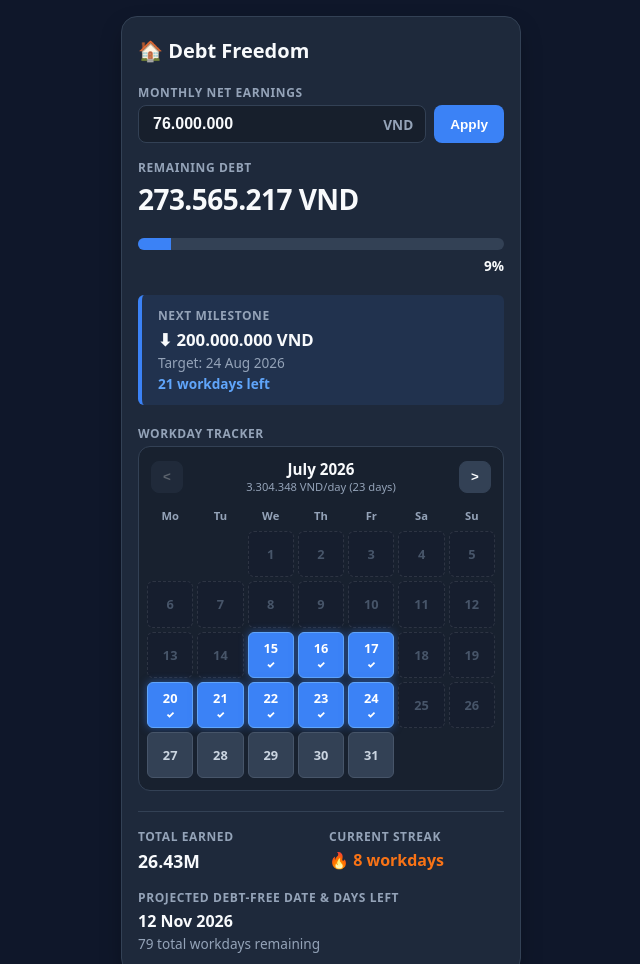
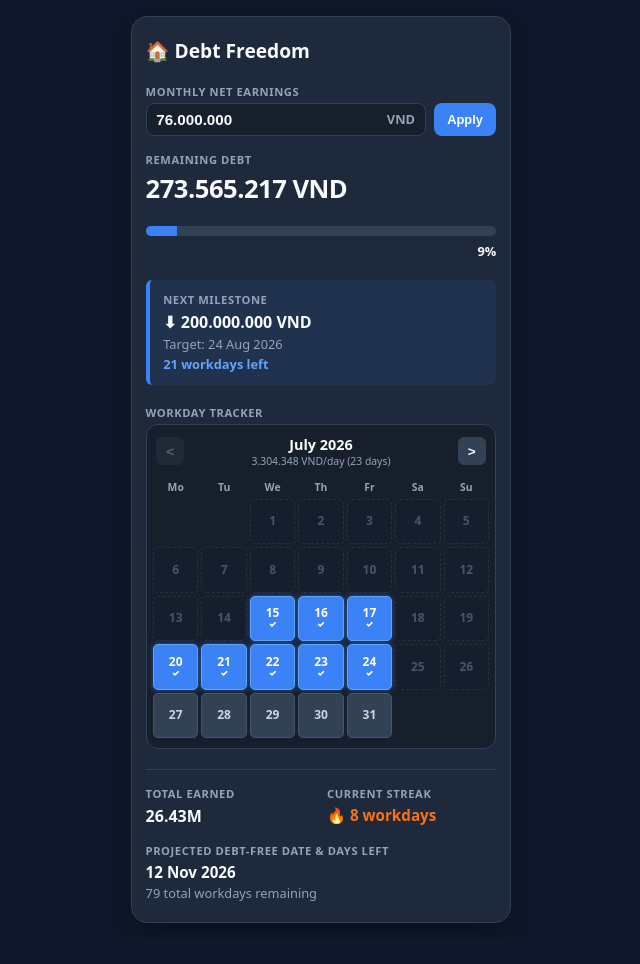
Before and after one commit to frystalizer/debt, a plain HTML site: page index.html in a window 1280 px wide. Shown: the top 964 px of the page, without its empty margins (319-959 px from the left). After the commit the page ends 939 px from the top, so only its background shows below. Drawn offline with Linux system fonts and the light colour scheme.

Commit message:
Refactor CSS styles in index.html
Updated various CSS styles for improved layout and appearance.

```diff
--- a/index.html
+++ b/index.html
@@ -19,7 +19,11 @@
       --border-color: #334155;
     }
 
-    * { box-sizing: border-box; }
+    * {
+      box-sizing: border-box;
+      margin: 0;
+      padding: 0;
+    }
 
     body {
       background-color: var(--bg-color);
@@ -27,23 +31,22 @@
       font-family: system-ui, -apple-system, BlinkMacSystemFont, 'Segoe UI', Roboto, sans-serif;
       display: flex;
       justify-content: center;
-      padding: 1rem 0.75rem;
-      margin: 0;
+      padding: 1rem 0.5rem;
     }
 
     .card {
       background-color: var(--card-bg);
       border: 1px solid var(--border-color);
       border-radius: 16px;
-      padding: 1.25rem 1rem;
+      padding: 1.25rem 0.85rem;
       width: 100%;
-      max-width: 400px;
+      max-width: 380px;
       box-shadow: 0 10px 25px -5px rgba(0, 0, 0, 0.4);
       overflow: hidden;
     }
 
     .header {
-      font-size: 1.25rem;
+      font-size: 1.2rem;
       font-weight: 700;
       margin-bottom: 1.25rem;
       display: flex;
@@ -54,7 +57,7 @@
     .section { margin-bottom: 1.25rem; }
 
     .label {
-      font-size: 0.75rem;
+      font-size: 0.7rem;
       color: var(--text-sub);
       text-transform: uppercase;
       letter-spacing: 0.05em;
@@ -74,7 +77,7 @@
       background-color: rgba(0, 0, 0, 0.25);
       border: 1px solid var(--border-color);
       border-radius: 8px;
-      padding: 0.5rem 0.75rem;
+      padding: 0.4rem 0.6rem;
       flex: 1;
       min-width: 0;
     }
@@ -83,7 +86,7 @@
       background: transparent;
       border: none;
       color: var(--text-main);
-      font-size: 1rem;
+      font-size: 0.95rem;
       font-weight: 700;
       width: 100%;
       outline: none;
@@ -92,7 +95,7 @@
     .input-container span {
       color: var(--text-sub);
       font-weight: 600;
-      font-size: 0.85rem;
+      font-size: 0.8rem;
     }
 
     .apply-btn {
@@ -100,9 +103,9 @@
       color: #ffffff;
       border: none;
       border-radius: 8px;
-      padding: 0 1rem;
+      padding: 0 0.85rem;
       font-weight: 700;
-      font-size: 0.85rem;
+      font-size: 0.8rem;
       cursor: pointer;
       transition: background-color 0.2s ease;
       flex-shrink: 0;
@@ -111,7 +114,7 @@
     .apply-btn:hover { background-color: #2563eb; }
 
     .value-large {
-      font-size: 1.75rem;
+      font-size: 1.6rem;
       font-weight: 800;
       letter-spacing: -0.02em;
       word-break: break-word;
@@ -121,8 +124,8 @@
 
     .progress-bar-bg {
       background-color: var(--border-color);
-      height: 12px;
-      border-radius: 6px;
+      height: 10px;
+      border-radius: 5px;
       overflow: hidden;
       margin-bottom: 0.4rem;
     }
@@ -137,38 +140,37 @@
     .progress-text {
       text-align: right;
       font-weight: 700;
-      font-size: 0.85rem;
+      font-size: 0.8rem;
     }
 
     .milestone-box {
       background-color: rgba(59, 130, 246, 0.1);
       border-left: 4px solid var(--primary);
-      padding: 0.75rem 1rem;
+      padding: 0.75rem 0.85rem;
       border-radius: 6px;
       margin-bottom: 1.25rem;
     }
 
-    /* Fixed Calendar Layout */
+    /* Fixed Calendar Container & Grid */
     .calendar-container {
-      background-color: rgba(0, 0, 0, 0.2);
+      background-color: rgba(0, 0, 0, 0.25);
       border: 1px solid var(--border-color);
       border-radius: 12px;
-      padding: 0.75rem 0.5rem;
+      padding: 0.6rem 0.4rem;
       width: 100%;
-      box-sizing: border-box;
     }
 
     .calendar-header {
       display: flex;
       align-items: center;
       justify-content: space-between;
-      margin-bottom: 0.85rem;
-      padding: 0 0.25rem;
+      margin-bottom: 0.75rem;
+      padding: 0 0.2rem;
     }
 
     .calendar-title {
       font-weight: 700;
-      font-size: 0.95rem;
+      font-size: 0.9rem;
       text-align: center;
     }
 
@@ -176,14 +178,15 @@
       background-color: var(--tile-unchecked);
       color: var(--text-main);
       border: 1px solid var(--border-color);
-      border-radius: 8px;
-      width: 32px;
-      height: 32px;
+      border-radius: 6px;
+      width: 28px;
+      height: 28px;
       display: flex;
       align-items: center;
       justify-content: center;
       cursor: pointer;
       font-weight: 700;
+      font-size: 0.85rem;
       transition: all 0.2s ease;
       flex-shrink: 0;
     }
@@ -198,20 +201,19 @@
       cursor: not-allowed;
     }
 
-    /* minmax(0, 1fr) ensures columns shrink properly on mobile without overflowing */
     .calendar-grid {
       display: grid;
-      grid-template-columns: repeat(7, minmax(0, 1fr));
-      gap: 4px;
+      grid-template-columns: repeat(7, 1fr);
+      gap: 3px;
       width: 100%;
     }
 
     .weekday {
-      font-size: 0.7rem;
+      font-size: 0.65rem;
       color: var(--text-sub);
       font-weight: 700;
       text-align: center;
-      padding-bottom: 4px;
+      padding-bottom: 2px;
     }
 
     .day-tile {
@@ -222,15 +224,27 @@
       flex-direction: column;
       align-items: center;
       justify-content: center;
-      border-radius: 6px;
+      border-radius: 5px;
       cursor: pointer;
       user-select: none;
       transition: all 0.2s ease;
       min-width: 0;
+      padding: 0;
     }
 
-    .day-number { font-size: 0.8rem; font-weight: 700; }
-    .check-mark { font-size: 0.6rem; margin-top: 1px; font-weight: 900; display: none; }
+    .day-number {
+      font-size: 0.75rem;
+      font-weight: 700;
+      line-height: 1;
+    }
+
+    .check-mark {
+      font-size: 0.55rem;
+      margin-top: 1px;
+      font-weight: 900;
+      display: none;
+      line-height: 1;
+    }
 
     .day-tile.unchecked {
       background-color: var(--tile-unchecked);
@@ -241,7 +255,7 @@
     .day-tile.checked {
       background-color: var(--primary);
       color: #ffffff;
-      box-shadow: 0 0 8px rgba(59, 130, 246, 0.5);
+      box-shadow: 0 0 6px rgba(59, 130, 246, 0.5);
       border: 1px solid #60a5fa;
     }
 
@@ -251,13 +265,13 @@
       background-color: var(--disabled-bg);
       color: var(--disabled-text);
       cursor: not-allowed;
-      border: 1px dashed rgba(255, 255, 255, 0.1);
+      border: 1px dashed rgba(255, 255, 255, 0.08);
     }
 
     .stats-grid {
       display: grid;
       grid-template-columns: 1fr 1fr;
-      gap: 1rem;
+      gap: 0.75rem;
       border-top: 1px solid var(--border-color);
       padding-top: 1rem;
       margin-top: 1.25rem;
@@ -298,9 +312,9 @@
     <!-- Next Milestone UI -->
     <div class="milestone-box">
       <div class="label">Next Milestone</div>
-      <div style="font-weight: 700; font-size: 1.05rem;" id="next-milestone">⬇ 200,000,000 VND</div>
-      <div style="font-size: 0.85rem; color: var(--text-sub); margin-top: 2px;" id="milestone-date">Target: -</div>
-      <div style="font-size: 0.85rem; color: #60a5fa; font-weight: 600; margin-top: 2px;" id="workdays-left">0 workdays left</div>
+      <div style="font-weight: 700; font-size: 1rem;" id="next-milestone">⬇ 200,000,000 VND</div>
+      <div style="font-size: 0.8rem; color: var(--text-sub); margin-top: 2px;" id="milestone-date">Target: -</div>
+      <div style="font-size: 0.8rem; color: #60a5fa; font-weight: 600; margin-top: 2px;" id="workdays-left">0 workdays left</div>
     </div>
 
     <!-- Calendar UI -->
@@ -311,7 +325,7 @@
           <button class="nav-btn" id="prev-month">&lt;</button>
           <div>
             <div class="calendar-title" id="calendar-title">July 2026</div>
-            <div style="font-size: 0.7rem; color: var(--text-sub); text-align: center;" id="month-rate-subtitle">0 VND/day</div>
+            <div style="font-size: 0.65rem; color: var(--text-sub); text-align: center;" id="month-rate-subtitle">0 VND/day</div>
           </div>
           <button class="nav-btn" id="next-month">&gt;</button>
         </div>
@@ -322,21 +336,21 @@
     <div class="stats-grid">
       <div>
         <div class="label">Total Earned</div>
-        <div style="font-weight: 700; font-size: 1.1rem;" id="total-earned">0.00M</div>
+        <div style="font-weight: 700; font-size: 1rem;" id="total-earned">0.00M</div>
       </div>
       <div>
         <div class="label">Current Streak</div>
-        <div class="streak" id="streak-count">🔥 0 workdays</div>
+        <div class="streak" style="font-size: 0.95rem;" id="streak-count">🔥 0 workdays</div>
       </div>
     </div>
 
     <div class="section" style="margin-top: 1rem; margin-bottom: 0;">
       <div class="label">Projected Debt-Free Date & Days Left</div>
-      <div style="font-weight: 700;" id="projected-date">-</div>
-      <div style="font-size: 0.85rem; color: var(--text-sub); margin-top: 2px;" id="total-workdays-left">0 total workdays remaining</div>
+      <div style="font-weight: 700; font-size: 0.95rem;" id="projected-date">-</div>
+      <div style="font-size: 0.8rem; color: var(--text-sub); margin-top: 2px;" id="total-workdays-left">0 total workdays remaining</div>
     </div>
   </div>
 
-  <script src="app.js?v=1.0.2"></script>
+  <script src="app.js?v=1.0.3"></script>
 </body>
 </html>
```
